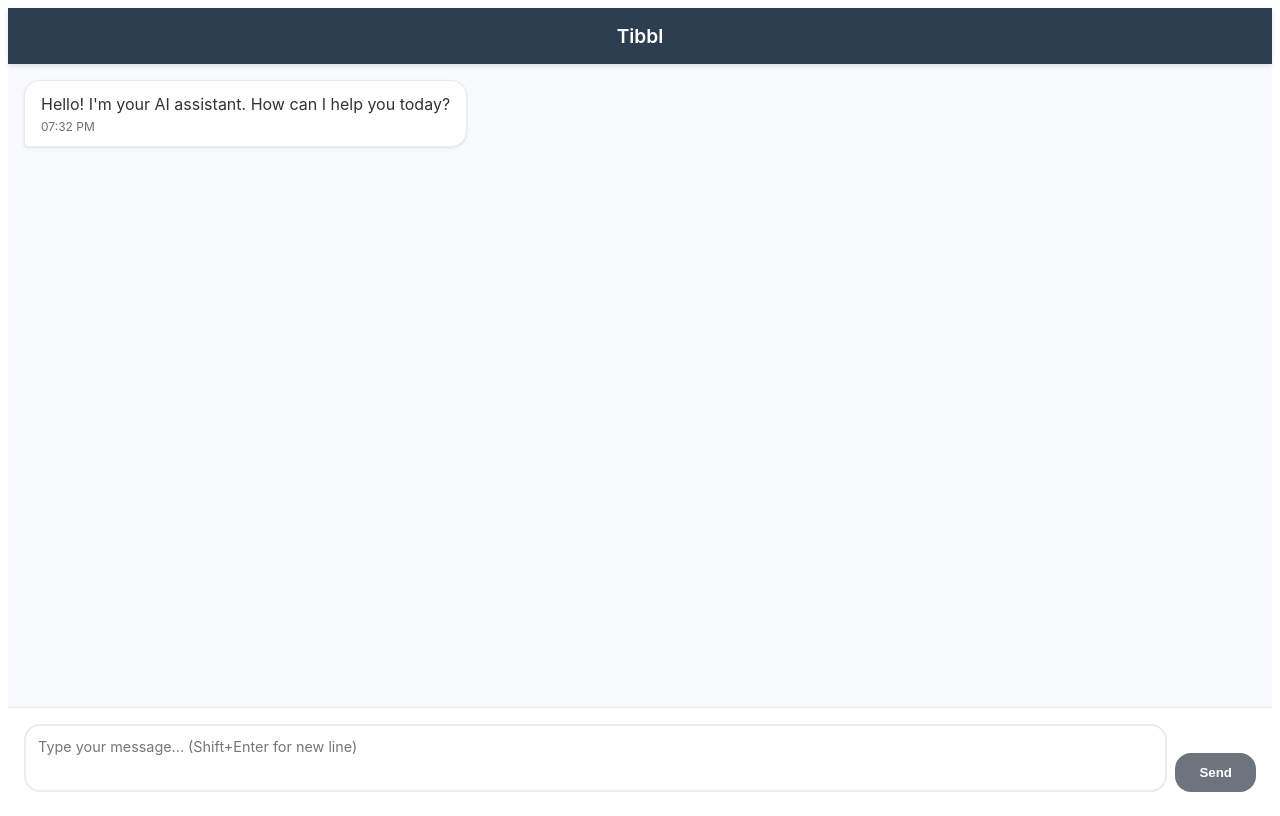
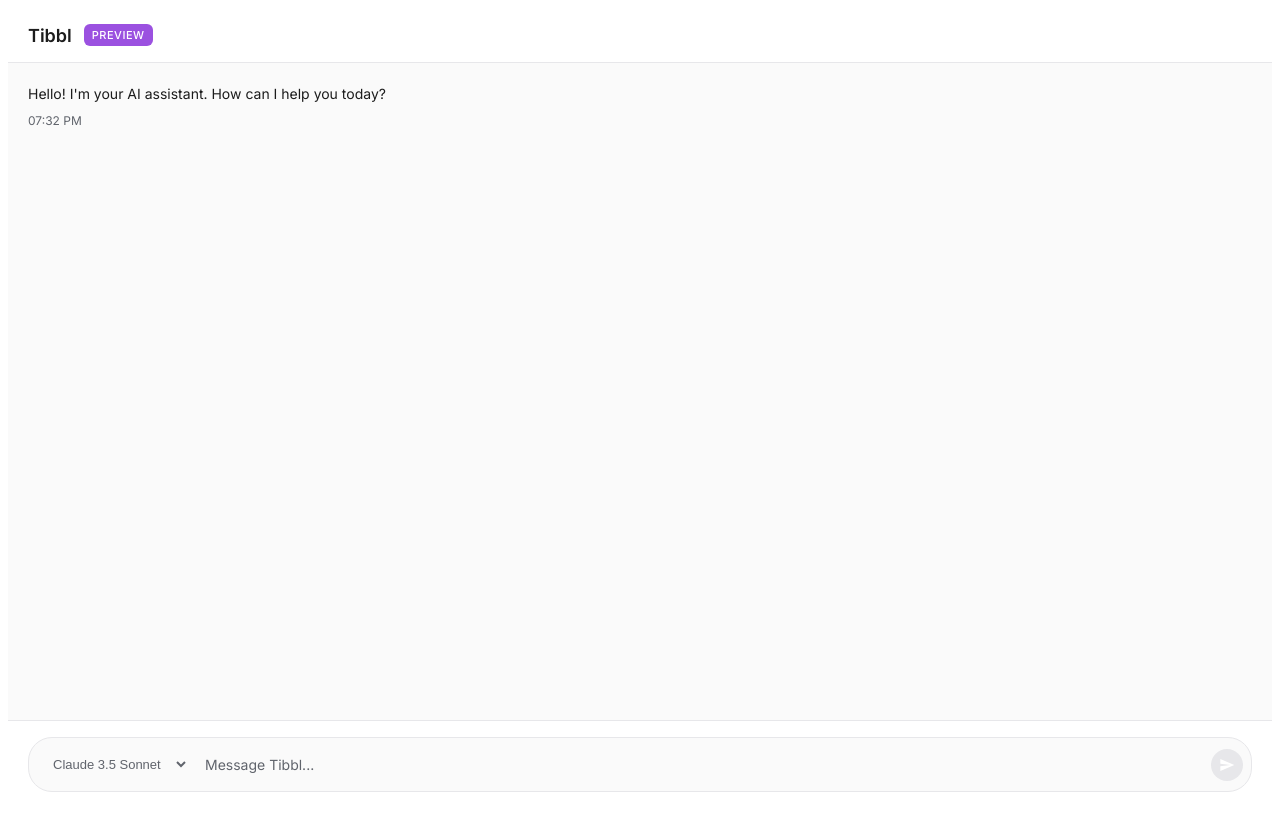
Before and after one commit to Omkar-Waingankar/rishi, a React app in the folder addin/: page / in a window 1280 px wide. Built offline with nearby package versions, Linux system fonts and the light colour scheme; the HTML template or start-up script is replaced by a standard one.

Commit message:
wip ui refresh

```diff
--- a/addin/src/ChatApp.tsx
+++ b/addin/src/ChatApp.tsx
@@ -93,6 +93,7 @@ const ChatApp: React.FC = () => {
     <div className="chat-app">
       <div className="chat-header">
         <h2>Tibbl</h2>
+        <span className="preview-badge">Preview</span>
       </div>
       <MessageList messages={messages} isLoading={isLoading} />
       <InputBox onSendMessage={handleSendMessage} disabled={isLoading} />
--- a/addin/src/InputBox.tsx
+++ b/addin/src/InputBox.tsx
@@ -3,6 +3,7 @@ import { InputBoxProps } from './types';
 
 const InputBox: React.FC<InputBoxProps> = ({ onSendMessage, disabled }) => {
   const [message, setMessage] = useState<string>('');
+  const [selectedModel, setSelectedModel] = useState<string>('claude-3.5-sonnet');
   const textareaRef = useRef<HTMLTextAreaElement>(null);
 
   const handleSubmit = (e: React.FormEvent<HTMLFormElement>): void => {
@@ -11,7 +12,7 @@ const InputBox: React.FC<InputBoxProps> = ({ onSendMessage, disabled }) => {
       onSendMessage(message);
       setMessage('');
       if (textareaRef.current) {
-        textareaRef.current.style.height = '40px';
+        textareaRef.current.style.height = '20px';
       }
     }
   };
@@ -27,31 +28,66 @@ const InputBox: React.FC<InputBoxProps> = ({ onSendMessage, disabled }) => {
     setMessage(e.target.value);
 
     const textarea = e.target;
-    textarea.style.height = '40px';
+    textarea.style.height = '20px';
     const scrollHeight = textarea.scrollHeight;
     const maxHeight = 120;
     textarea.style.height = Math.min(scrollHeight, maxHeight) + 'px';
   };
 
+  const handleModelChange = (e: React.ChangeEvent<HTMLSelectElement>): void => {
+    setSelectedModel(e.target.value);
+    localStorage.setItem('selectedModel', e.target.value);
+  };
+
+  // Load saved model preference on component mount
+  React.useEffect(() => {
+    const savedModel = localStorage.getItem('selectedModel');
+    if (savedModel) {
+      setSelectedModel(savedModel);
+    }
+  }, []);
+
   return (
     <div className="input-box">
       <form onSubmit={handleSubmit}>
         <div className="input-container">
+          <select
+            className="model-dropdown"
+            value={selectedModel}
+            onChange={handleModelChange}
+            disabled={disabled}
+            aria-label="Select AI model"
+          >
+            <option value="claude-3.5-sonnet">Claude 3.5 Sonnet</option>
+            <option value="claude-3-haiku">Claude 3 Haiku</option>
+            <option value="gpt-4">GPT-4</option>
+          </select>
+
           <textarea
             ref={textareaRef}
             value={message}
             onChange={handleTextareaChange}
             onKeyDown={handleKeyDown}
-            placeholder="Type your message... (Shift+Enter for new line)"
+            placeholder="Message Tibbl..."
             disabled={disabled}
             rows={1}
           />
+
           <button
             type="submit"
             disabled={disabled || !message.trim()}
             className="send-button"
+            aria-label={disabled ? 'Sending...' : 'Send message'}
           >
-            {disabled ? '...' : 'Send'}
+            {disabled ? (
+              <svg className="send-icon" viewBox="0 0 24 24" fill="none">
+                <circle cx="12" cy="12" r="3"/>
+              </svg>
+            ) : (
+              <svg className="send-icon" viewBox="0 0 24 24" fill="currentColor">
+                <path d="M2,21L23,12L2,3V10L17,12L2,14V21Z"/>
+              </svg>
+            )}
           </button>
         </div>
       </form>
--- a/addin/src/MessageList.tsx
+++ b/addin/src/MessageList.tsx
@@ -1,28 +1,87 @@
-import React, { useEffect, useRef } from 'react';
+import React, { useEffect, useRef, useState } from 'react';
 import { MessageListProps } from './types';
 
 const MessageList: React.FC<MessageListProps> = ({ messages, isLoading }) => {
   const messagesEndRef = useRef<HTMLDivElement>(null);
+  const [showJumpToLatest, setShowJumpToLatest] = useState(false);
+  const messageListRef = useRef<HTMLDivElement>(null);
 
   const scrollToBottom = () => {
     messagesEndRef.current?.scrollIntoView({ behavior: "smooth" });
   };
 
+  const handleScroll = () => {
+    if (messageListRef.current) {
+      const { scrollTop, scrollHeight, clientHeight } = messageListRef.current;
+      const isScrolledUp = scrollHeight - scrollTop - clientHeight > 100;
+      setShowJumpToLatest(isScrolledUp);
+    }
+  };
+
   useEffect(() => {
-    scrollToBottom();
-  }, [messages, isLoading]);
+    if (!showJumpToLatest) {
+      scrollToBottom();
+    }
+  }, [messages, isLoading, showJumpToLatest]);
 
   const formatTime = (timestamp: Date): string => {
     return timestamp.toLocaleTimeString([], { hour: '2-digit', minute: '2-digit' });
   };
 
+  const copyToClipboard = (text: string) => {
+    navigator.clipboard.writeText(text);
+  };
+
+  const handleReviewChanges = () => {
+    // This would integrate with RStudio's diff viewer
+    console.log('Review changes clicked');
+  };
+
   return (
-    <div className="message-list">
+    <div
+      className="message-list"
+      ref={messageListRef}
+      onScroll={handleScroll}
+      role="log"
+      aria-label="Chat conversation"
+      aria-live="polite"
+    >
       {messages.map((message) => (
-        <div key={message.id} className={`message ${message.sender}`}>
+        <div key={message.id} className={`message ${message.sender}`} role="article">
           <div className="message-content">
-            <div className="message-text">{message.text}</div>
+            <div className="message-text" aria-label={`${message.sender} message`}>{message.text}</div>
             <div className="message-time">{formatTime(message.timestamp)}</div>
+          </div>
+          <div className="message-actions" role="toolbar" aria-label="Message actions">
+            {message.sender === 'assistant' && (
+              <button
+                className="action-button primary"
+                onClick={handleReviewChanges}
+                aria-label="Review changes"
+              >
+                Review changes
+              </button>
+            )}
+            <button
+              className="action-button"
+              onClick={() => copyToClipboard(message.text)}
+              aria-label="Copy message"
+            >
+              <span className="action-button-icon">📋</span>
+              Copy
+            </button>
+            <button
+              className="action-button"
+              aria-label="Like message"
+            >
+              <span className="action-button-icon">👍</span>
+            </button>
+            <button
+              className="action-button"
+              aria-label="Dislike message"
+            >
+              <span className="action-button-icon">👎</span>
+            </button>
           </div>
         </div>
       ))}
@@ -37,6 +96,18 @@ const MessageList: React.FC<MessageListProps> = ({ messages, isLoading }) => {
           </div>
         </div>
       )}
+      {showJumpToLatest && (
+        <button
+          className="jump-to-latest"
+          onClick={() => {
+            setShowJumpToLatest(false);
+            scrollToBottom();
+          }}
+          aria-label="Jump to latest message"
+        >
+          Jump to latest
+        </button>
+      )}
       <div ref={messagesEndRef} />
     </div>
   );
--- a/addin/src/styles.css
+++ b/addin/src/styles.css
@@ -1,97 +1,198 @@
-/* Chat App Styles */
+/* Tibbl Chat UI - Cursor-inspired Design */
+@import url('https://fonts.googleapis.com/css2?family=Inter:wght@400;500;600&display=swap');
+
+:root {
+  --bg-primary: #FAFAFA;
+  --bg-secondary: #FFFFFF;
+  --border-light: #E7E7EA;
+  --text-primary: #1C1C1C;
+  --text-secondary: #60646C;
+  --accent-violet: #9B51E0;
+  --accent-blue: #56CCF2;
+  --border-radius: 12px;
+  --border-radius-sm: 8px;
+  --font-ui: 'Inter', -apple-system, BlinkMacSystemFont, system-ui, sans-serif;
+  --font-mono: 'SF Mono', Monaco, 'Cascadia Code', 'Roboto Mono', Consolas, 'Courier New', monospace;
+}
+
+/* Chat App Container */
 .chat-app {
   display: flex;
   flex-direction: column;
   height: 100vh;
-  font-family: -apple-system, BlinkMacSystemFont, 'Segoe UI', 'Roboto', sans-serif;
-  background-color: #f8f9fa;
+  font-family: var(--font-ui);
+  background-color: var(--bg-primary);
+  color: var(--text-primary);
 }
 
+/* Header Component */
 .chat-header {
-  background-color: #2c3e50;
-  color: white;
-  padding: 1rem;
-  text-align: center;
-  box-shadow: 0 2px 4px rgba(0,0,0,0.1);
+  background-color: var(--bg-secondary);
+  border-bottom: 1px solid var(--border-light);
+  padding: 16px 20px;
+  display: flex;
+  align-items: center;
+  gap: 12px;
 }
 
 .chat-header h2 {
   margin: 0;
-  font-size: 1.2rem;
+  font-size: 18px;
   font-weight: 600;
+  color: var(--text-primary);
+}
+
+.chat-header .preview-badge {
+  background-color: var(--accent-violet);
+  color: white;
+  font-size: 11px;
+  font-weight: 500;
+  padding: 4px 8px;
+  border-radius: 6px;
+  text-transform: uppercase;
+  letter-spacing: 0.5px;
 }
 
 /* Message List */
 .message-list {
   flex: 1;
   overflow-y: auto;
-  padding: 1rem;
+  padding: 20px;
   display: flex;
   flex-direction: column;
-  gap: 1rem;
+  gap: 20px;
 }
 
-.message {
+/* Assistant Message - Prose Style */
+.message.assistant {
+  width: 100%;
   display: flex;
-  max-width: 80%;
-  word-wrap: break-word;
+  flex-direction: column;
+  gap: 8px;
 }
 
-.message.user {
-  align-self: flex-end;
+.message.assistant .message-content {
+  background: none;
+  padding: 0;
+  border: none;
+  box-shadow: none;
+  border-radius: 0;
+  max-width: none;
 }
 
-.message.assistant {
-  align-self: flex-start;
+.message.assistant .message-text {
+  font-size: 14px;
+  line-height: 1.6;
+  color: var(--text-primary);
+  white-space: pre-wrap;
+  margin: 0;
 }
 
-.message-content {
-  padding: 0.75rem 1rem;
-  border-radius: 1rem;
-  position: relative;
+/* Code blocks within assistant messages */
+.message.assistant .code-block {
+  background-color: #1a1a1a;
+  color: #e1e1e1;
+  padding: 16px;
+  border-radius: var(--border-radius-sm);
+  font-family: var(--font-mono);
+  font-size: 13px;
+  overflow-x: auto;
+  margin: 12px 0;
+}
+
+/* User Message - Card Style */
+.message.user {
+  align-self: flex-start;
+  max-width: 100%;
 }
 
 .message.user .message-content {
-  background-color: #007bff;
-  color: white;
-  border-bottom-right-radius: 0.25rem;
+  background-color: var(--bg-secondary);
+  border: 1px solid var(--border-light);
+  border-radius: var(--border-radius);
+  padding: 16px;
+  box-shadow: 0 2px 8px rgba(0, 0, 0, 0.04);
 }
 
-.message.assistant .message-content {
-  background-color: white;
-  color: #333;
-  border: 1px solid #e9ecef;
-  border-bottom-left-radius: 0.25rem;
-  box-shadow: 0 1px 3px rgba(0,0,0,0.1);
-}
-
-.message-text {
-  margin-bottom: 0.25rem;
-  line-height: 1.4;
+.message.user .message-text {
+  font-size: 14px;
+  line-height: 1.5;
+  color: var(--text-primary);
+  margin: 0;
   white-space: pre-wrap;
 }
 
 .message-time {
-  font-size: 0.75rem;
-  opacity: 0.7;
-  text-align: right;
+  font-size: 12px;
+  color: var(--text-secondary);
+  margin-top: 8px;
 }
 
-.message.assistant .message-time {
-  text-align: left;
+/* Message Actions Row */
+.message-actions {
+  display: flex;
+  align-items: center;
+  gap: 12px;
+  margin-top: 12px;
+  opacity: 0;
+  transition: opacity 0.2s ease;
+}
+
+.message:hover .message-actions {
+  opacity: 1;
+}
+
+.action-button {
+  display: inline-flex;
+  align-items: center;
+  gap: 6px;
+  padding: 6px 12px;
+  background: transparent;
+  border: 1px solid var(--border-light);
+  border-radius: 20px;
+  font-size: 12px;
+  font-weight: 500;
+  color: var(--text-secondary);
+  cursor: pointer;
+  transition: all 0.2s ease;
+  text-decoration: none;
+}
+
+.action-button:hover {
+  background-color: var(--bg-secondary);
+  color: var(--text-primary);
+  border-color: var(--text-secondary);
+}
+
+.action-button.primary {
+  background-color: var(--accent-violet);
+  color: white;
+  border-color: var(--accent-violet);
+}
+
+.action-button.primary:hover {
+  background-color: #8A47D1;
+  border-color: #8A47D1;
+}
+
+.action-button-icon {
+  width: 14px;
+  height: 14px;
+  font-size: 14px;
 }
 
 /* Typing Indicator */
 .typing-indicator {
   display: flex;
-  gap: 0.25rem;
+  gap: 6px;
   align-items: center;
+  padding: 12px 0;
 }
 
 .typing-indicator span {
-  width: 0.5rem;
-  height: 0.5rem;
-  background-color: #6c757d;
+  width: 8px;
+  height: 8px;
+  background-color: var(--text-secondary);
   border-radius: 50%;
   animation: typing 1.4s infinite ease-in-out;
 }
@@ -107,69 +208,135 @@
 @keyframes typing {
   0%, 60%, 100% {
     transform: translateY(0);
-    opacity: 0.3;
+    opacity: 0.4;
   }
   30% {
-    transform: translateY(-0.5rem);
+    transform: translateY(-6px);
     opacity: 1;
   }
 }
 
-/* Input Box */
+/* Composer - Horizontal Pill */
 .input-box {
-  border-top: 1px solid #e9ecef;
-  background-color: white;
-  padding: 1rem;
+  background-color: var(--bg-secondary);
+  border-top: 1px solid var(--border-light);
+  padding: 16px 20px;
 }
 
 .input-container {
   display: flex;
-  gap: 0.5rem;
-  align-items: flex-end;
+  align-items: center;
+  background-color: var(--bg-primary);
+  border: 1px solid var(--border-light);
+  border-radius: 24px;
+  padding: 8px;
+  gap: 8px;
+  transition: border-color 0.2s ease, box-shadow 0.2s ease;
+}
+
+.input-container:focus-within {
+  border-color: var(--accent-violet);
+  box-shadow: 0 0 0 3px rgba(155, 81, 224, 0.1);
+}
+
+.model-dropdown {
+  background: transparent;
+  border: none;
+  padding: 8px 12px;
+  font-size: 13px;
+  font-weight: 500;
+  color: var(--text-secondary);
+  cursor: pointer;
+  border-radius: 16px;
+  transition: background-color 0.2s ease;
+}
+
+.model-dropdown:hover {
+  background-color: var(--bg-secondary);
+}
+
+.model-dropdown:focus {
+  outline: none;
+  background-color: var(--bg-secondary);
 }
 
 .input-container textarea {
   flex: 1;
-  min-height: 40px;
+  background: transparent;
+  border: none;
+  outline: none;
+  font-family: var(--font-ui);
+  font-size: 14px;
+  color: var(--text-primary);
+  resize: none;
+  min-height: 20px;
   max-height: 120px;
-  padding: 0.75rem;
-  border: 2px solid #e9ecef;
-  border-radius: 1rem;
-  font-family: inherit;
-  font-size: 0.9rem;
-  resize: none;
-  outline: none;
-  transition: border-color 0.2s;
+  padding: 8px;
+  line-height: 1.5;
 }
 
-.input-container textarea:focus {
-  border-color: #007bff;
-}
-
-.input-container textarea:disabled {
-  background-color: #f8f9fa;
-  color: #6c757d;
+.input-container textarea::placeholder {
+  color: var(--text-secondary);
 }
 
 .send-button {
-  padding: 0.75rem 1.5rem;
-  background-color: #007bff;
+  width: 32px;
+  height: 32px;
+  border-radius: 50%;
+  background-color: var(--accent-violet);
+  border: none;
   color: white;
-  border: none;
-  border-radius: 1rem;
-  font-weight: 600;
   cursor: pointer;
-  transition: background-color 0.2s;
-  min-width: 80px;
+  display: flex;
+  align-items: center;
+  justify-content: center;
+  transition: all 0.2s ease;
+  flex-shrink: 0;
 }
 
 .send-button:hover:not(:disabled) {
-  background-color: #0056b3;
+  background-color: #8A47D1;
+  transform: scale(1.05);
 }
 
 .send-button:disabled {
-  background-color: #6c757d;
+  background-color: var(--border-light);
   cursor: not-allowed;
+  transform: none;
+}
+
+.send-button:disabled:hover {
+  transform: none;
+}
+
+.send-icon {
+  width: 16px;
+  height: 16px;
+  fill: currentColor;
+}
+
+/* Jump to Latest Button */
+.jump-to-latest {
+  position: fixed;
+  bottom: 120px;
+  right: 20px;
+  background-color: var(--accent-violet);
+  color: white;
+  border: none;
+  border-radius: 20px;
+  padding: 8px 16px;
+  font-size: 13px;
+  font-weight: 500;
+  cursor: pointer;
+  box-shadow: 0 4px 12px rgba(155, 81, 224, 0.3);
+  transition: all 0.2s ease;
+  z-index: 10;
+}
+
+.jump-to-latest:hover {
+  background-color: #8A47D1;
+  transform: translateY(-1px);
+  box-shadow: 0 6px 20px rgba(155, 81, 224, 0.4);
 }
 
 /* Scrollbar Styling */
@@ -178,14 +345,36 @@
 }
 
 .message-list::-webkit-scrollbar-track {
-  background: #f1f1f1;
+  background: transparent;
 }
 
 .message-list::-webkit-scrollbar-thumb {
-  background: #c1c1c1;
+  background: var(--border-light);
   border-radius: 3px;
 }
 
 .message-list::-webkit-scrollbar-thumb:hover {
-  background: #a8a8a8;
+  background: var(--text-secondary);
 }
+
+/* Accessibility & Focus States */
+.action-button:focus,
+.model-dropdown:focus,
+.send-button:focus {
+  outline: 2px solid var(--accent-violet);
+  outline-offset: 2px;
+}
+
+@media (prefers-reduced-motion: reduce) {
+  .typing-indicator span {
+    animation: none;
+  }
+
+  .send-button:hover:not(:disabled) {
+    transform: none;
+  }
+
+  .jump-to-latest:hover {
+    transform: none;
+  }
+}
```
